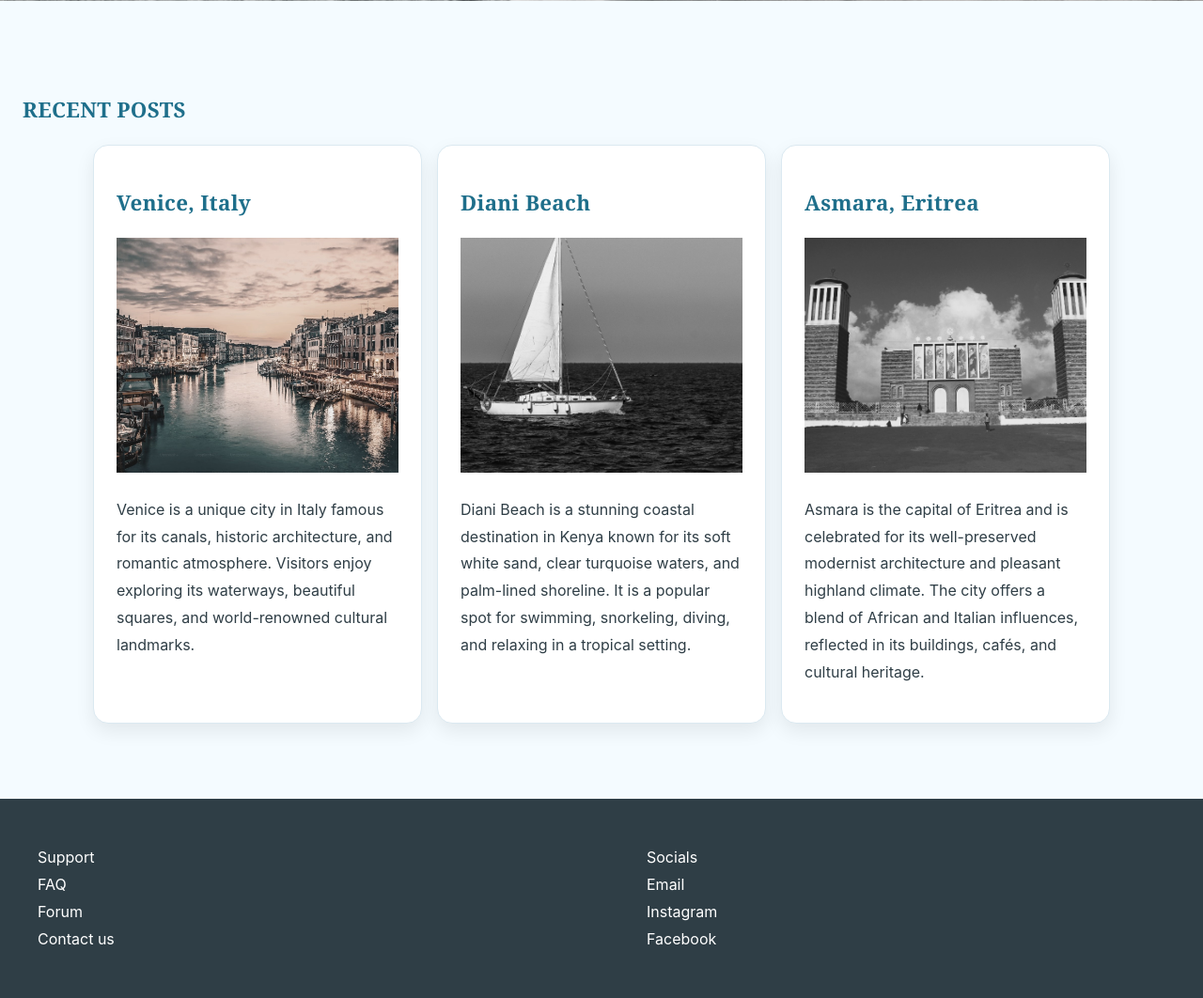
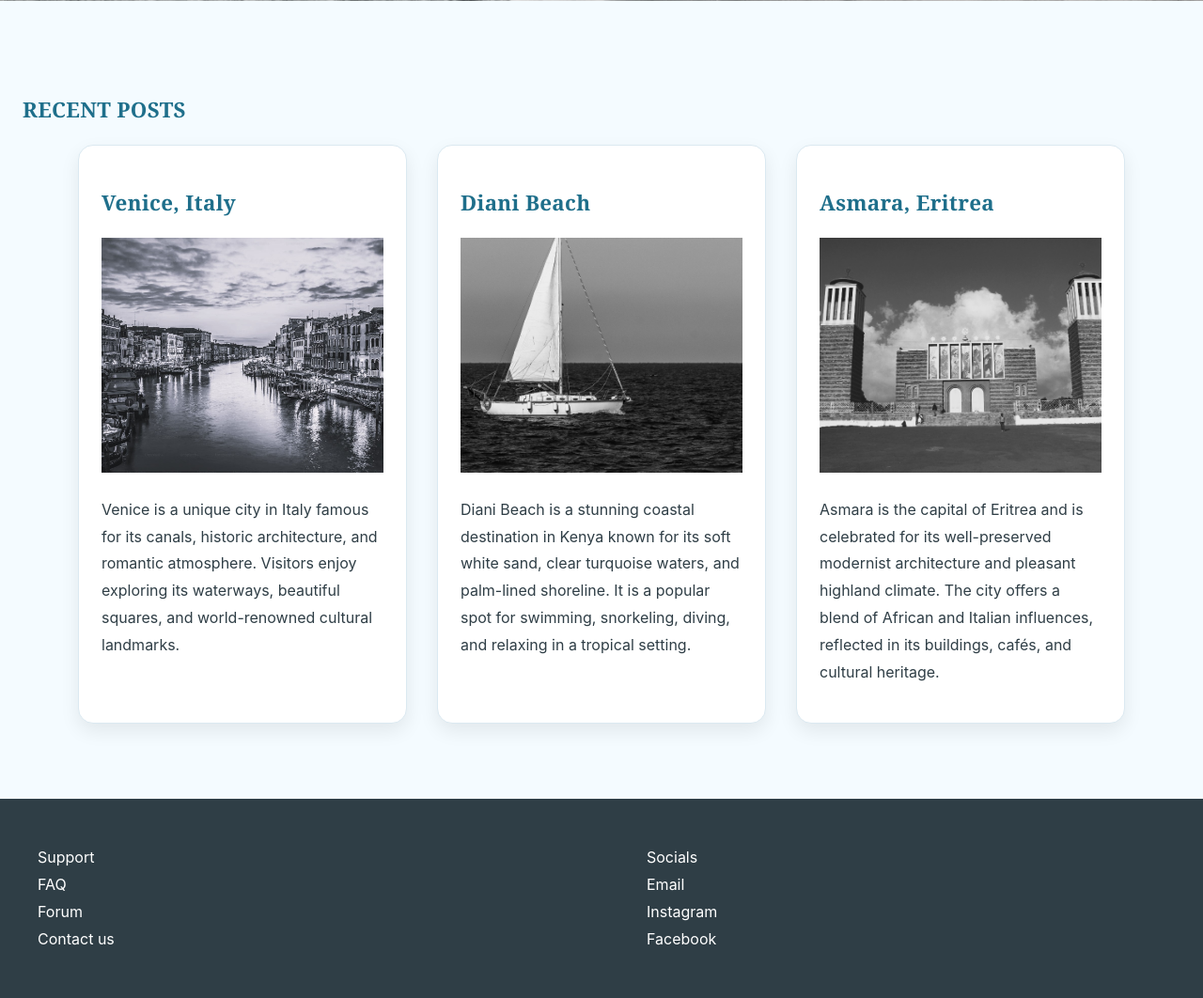
Before and after one commit to JoandarcZienagebriel/Django_project, a Django app: page / in a window 1280 px wide. Shown: the part 778-1840 px from the top of the page at 94% size. Run offline with Django 5.2, Linux system fonts and the light colour scheme.

Commit message:
increase-gap

```diff
--- a/static/css/pg.css
+++ b/static/css/pg.css
@@ -420,7 +420,9 @@ gap: 0.003rem;
 }
 
 /* Left Column */
-
+.columns{
+  gap: 2rem;
+}
 .section-detail img {
     width: 60%;
 
```
Also changed, not shown: static/img/venice.jpeg.
